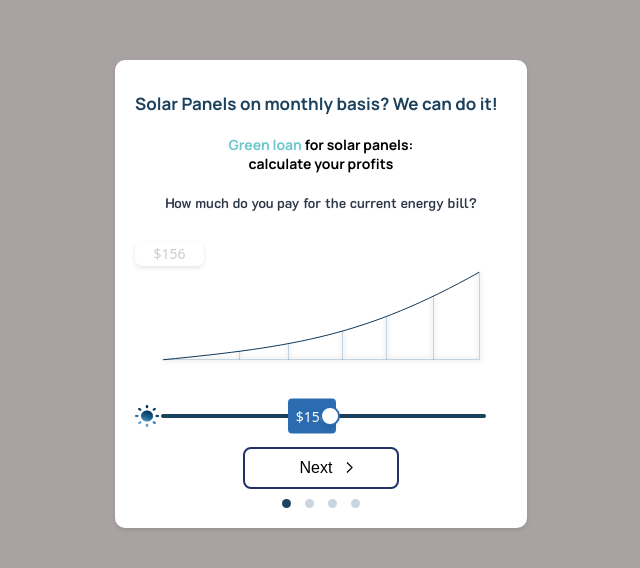
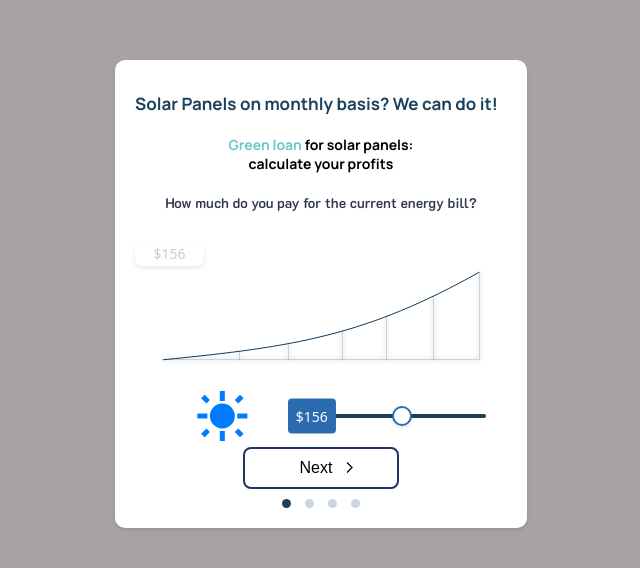
Before and after one commit to THEYASHGAUR/form2, a plain HTML site: page index.html in a window 1280 px wide. Shown: the part 106-674 px from the top of the page, without its empty margins (319-959 px from the left). Drawn offline with Linux system fonts and the light colour scheme.

Commit message:
null changes

```diff
--- a/index.html
+++ b/index.html
@@ -55,7 +55,19 @@
     </div>
 
     <div class="slider-container">
-      <img src="./assets/Vector.png" alt="sun">
+      <!-- sun svg code -->
+      <svg width="10" height="10" viewBox="0 0 24 24" fill="none" xmlns="http://www.w3.org/2000/svg">
+        <circle cx="12" cy="12" r="5" fill="#007BFF"/>
+        <line x1="12" y1="2" x2="12" y2="6" stroke="#007BFF" stroke-width="2"/>
+        <line x1="12" y1="18" x2="12" y2="22" stroke="#007BFF" stroke-width="2"/>
+        <line x1="2" y1="12" x2="6" y2="12" stroke="#007BFF" stroke-width="2"/>
+        <line x1="18" y1="12" x2="22" y2="12" stroke="#007BFF" stroke-width="2"/>
+        <line x1="4.22" y1="4.22" x2="6.34" y2="6.34" stroke="#007BFF" stroke-width="2"/>
+        <line x1="17.66" y1="17.66" x2="19.78" y2="19.78" stroke="#007BFF" stroke-width="2"/>
+        <line x1="4.22" y1="19.78" x2="6.34" y2="17.66" stroke="#007BFF" stroke-width="2"/>
+        <line x1="17.66" y1="6.34" x2="19.78" y2="4.22" stroke="#007BFF" stroke-width="2"/>
+      </svg>
+
       <input type="range" min="0" max="300" value="156" class="slider" id="priceSlider" oninput="updateSliderValue()">
       <div class="slider-value">$<span id="sliderValue">156</span></div>
     </div>
```
